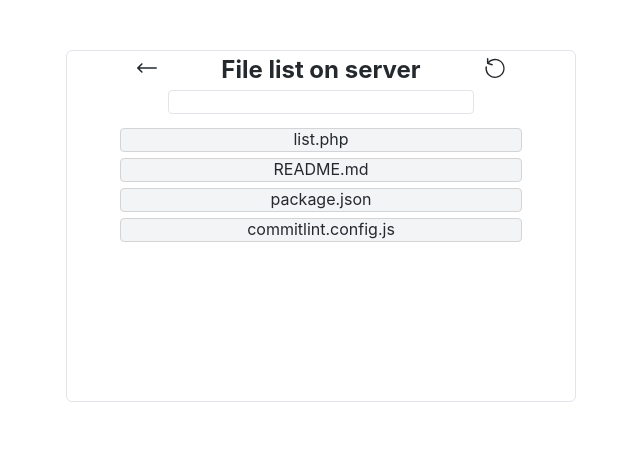
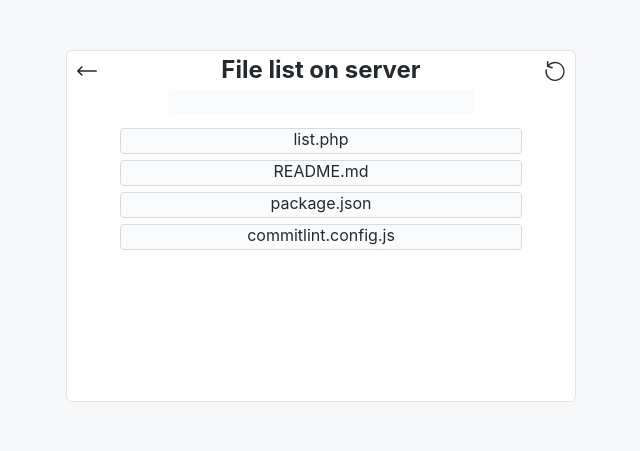
Before and after one commit to pandasoli/php-list-files, a PHP site: page /list.php in a window 1280 px wide. Shown: the top 451 px of the page, without its empty margins (319-959 px from the left). Run offline with PHP 8.4, Linux system fonts and the light colour scheme.

Commit message:
feat: added version 6

```diff
--- a/list.php
+++ b/list.php
@@ -6,50 +6,89 @@
     <?php
         $program_name = basename(__FILE__);
         $mode = isset( $_GET['mode'] ) ? $_GET['mode'] : 'light';
-        $dir = isset( $_GET['q'] ) ? $_GET['q'] : './';
-        $site = isset( $_GET['browser'] ) ? $_GET['browser'] : false;
+        $dir = isset( $_GET['search'] ) ? $_GET['search'] : './';
+        $browse = isset( $_GET['browser'] ) ? $_GET['browser']  : false;
+        $removeex = isset( $_GET['removeex'] ) ? $_GET['removeex'] : false;
         $tmp = '';
+
         echo "
             <script>
                 let file_list = []
                 let folder_list = []
                 let mode = '$mode'
                 let program_name = '$program_name'
-                let dir
+                let dir = '$dir'
             </script>
         ";
     ?>
 
     <style>
         :root {
-            --white-color: rgb(255, 255, 255);
-            --gray-color: rgb(36, 41, 46);
-            --blue-color: rgb(3, 102, 214);
-            --green-color: rgb(46, 164, 79);
+            --background-color: #f6f8fa;
+            --scrollbar-thumb-background-color: rgba(17, 88, 199, 1);
 
-            --faint-gray-border: 1px solid rgb(225, 228, 232);
-            --first-btn-color: rgb(243, 244, 246);
-            --first-btn-shadow-color: rgb(211, 212, 214);
-            --btn-active-border: rgba(3, 102, 214 , .3);
-            --font-color: rgb(36, 41, 46);
-            --form-color: transparent;
+            --btn-focus-box-shadow: 0px 0px 0px 3px rgba(17, 88, 199, .4);
+
+            --txb-background-color: #fafbfc;
+
+            --first-btn-font-color: #24292e;
+            --first-btn-background-color: #fafbfc;
+            --first-btn-border-color: #d9dadc;
+
+            --first-btn-hover-font-color: #24292e;
+            --first-btn-hover-background-color: #f3f4f6;
+            --first-btn-hover-border-color: #d3d4d6;
+            --first-btn-active-background-color: #edeff2;
+
+
+            --second-btn-font-color: #0366d6;
+            --second-btn-background-color: #fafbfc;
+            --second-btn-border-color: #d9dadc;
+
+            --second-btn-hover-font-color: #fff;
+            --second-btn-hover-background-color: #0366d6;
+            --second-btn-hover-border-color: #075bbb;
+            --second-btn-active-background-color: #035fc7;
+
+            --first-font-color: #24292e;
+            --second-font-color: #fff;
+            --form-background-color: #fff;
+            --form-border-color: #e1e4e8;
         }
 
         <?php
             if ($mode == 'darkness') {
                 echo "
                 :root {
-                    --white-color: rgb(36, 41, 46);
-                    --gray-color: rgb(36, 41, 46);
-                    --blue-color: rgb(3, 102, 214);
-                    --green-color: rgb(46, 164, 79);
+                    --background-color: #06090f;
+                    --scrollbar-thumb-background-color: rgba(17, 88, 199, 1);
 
-                    --faint-gray-border: 1px solid rgb(24, 26, 31);
-                    --first-btn-color: rgb(78, 85, 94);
-                    --first-btn-shadow-color: rgb(84, 87, 91);
-                    --btn-active-border: rgba(3, 102, 214 , .3);
-                    --font-color: rgb(210, 210, 210);
-                    --form-color: rgb(49, 54, 63);
+                    --btn-focus-box-shadow: 0px 0px 0px 3px rgba(17, 88, 199, .4);
+
+                    --txb-background-color: #0d1117;
+
+                    --first-btn-font-color: #c9d1d9;
+                    --first-btn-background-color: #21262d;
+                    --first-btn-border-color: #30363d;
+
+                    --first-btn-hover-font-color: #c9d1d9;
+                    --first-btn-hover-background-color: #30363d;
+                    --first-btn-hover-border-color: #8b949e;
+                    --first-btn-active-background-color: #161b22;
+
+                    --second-btn-font-color: #58a6ff;
+                    --second-btn-background-color: #21262d;
+                    --second-btn-border-color: #30363d;
+
+                    --second-btn-hover-font-color: #58a6ff;
+                    --second-btn-hover-background-color: #30363d;
+                    --second-btn-hover-border-color: #58a6ff;
+                    --second-btn-active-background-color: #0d419d;
+
+                    --first-font-color: #c9d1d9;
+                    --second-font-color: #fff;
+                    --form-background-color: #0d1117;
+                    --form-border-color: #30363d;
                 }
                 ";
             }
@@ -58,81 +97,123 @@
         ::-webkit-scrollbar {
             width: 7px;
             height: 7px;
-            background-color: var(--white-color);
+            background-color: var(--background-color);
         }
         ::-webkit-scrollbar-thumb {
-            background-color: var(--blue-color);
+            background-color: var(--scrollbar-thumb-background-color);
         }
 
         body {
             margin: 0px;
-            background-color: var(--white-color);
-            font-family: -apple-system, BlinkMacSystemFont, Segoe UI, Helvetica, Arial, sans-serif, Apple Color Emoji, Segoe UI Emoji;
+            background-color: var(--background-color);
+            font-family:
+            '-apple-system',
+            'BlinkMacSystemFont',
+            'Segoe UI',
+            'Helvetica',
+            'Arial',
+            'sans-serif',
+            'Apple Color Emoji',
+            'Segoe UI Emoji';
         }
 
         body div#initial {
-            width: 500px;
+            max-width: 500px;
+            width: 90%;
             height: auto;
             min-height: 340px;
             display: block;
             position: relative;
             margin: 50px auto 50px auto;
-            background-color: var(--form-color);
-            color: var(--font-color);
+            background-color: var(--form-background-color);
+            color: var(--first-font-color);
             text-align: center;
             border-radius: 6px;
             padding: 4px;
             padding-bottom: 6px;
-            border: var(--faint-gray-border);
+            border: 1px solid var(--form-border-color);
         }
 
+        /* Error */
         body div#initial div#error {
             display: none;
             margin-top: 50px;
         }
 
         body div#initial div#error svg {
-            fill: var(--first-btn-color);
+            fill: var(--first-btn-background-color);
             width: 100px;
         }
 
         body div#initial div#error h2 {
-            color: var(--first-btn-color);
+            color: var(--first-btn-background-color);
             font-size: 14pt;
             margin: 0px;
         }
 
+        /* Buttons */
         body div#initial div#buttons {
             padding-top: 8px;
         }
 
-        body div#initial div#buttons a {
+        body div#initial div#buttons a.item {
             text-decoration: none;
+            outline: none;
+            transition: .2s cubic-bezier(.3, 0, .5, 1);
+                -webkit-transition: .2s cubic-bezier(.3, 0, .5, 1);
+                -moz-transition: .2s cubic-bezier(.3, 0, .5, 1);
+                -o-transition: .2s cubic-bezier(.3, 0, .5, 1);
+            user-select: none;
+                -webkit-user-select: none;
+                -moz-user-select: none;
+                -moz-user-select: none;
             display: block;
             width: 80%;
             text-align: center;
             margin: 6px auto 6px auto;
-            background-color: var(--first-btn-color);
+            font-size: 12pt;
             border-radius: 4px;
-            height: 22px;
-            color: var(--font-color);
-            line-height: 1.3rem;
-            border: 1px solid var(--first-btn-shadow-color);
+            height: 24px;
+            color: var(--first-btn-font-color);
+            background-color: var(--first-btn-background-color);
+            border: 1px solid var(--first-btn-border-color);
         }
-        body div#initial div#buttons a:active { box-shadow: 0px 0px 0px 3px var(--btn-active-border); }
+        body div#initial div#buttons a.item:hover {
+            color: var(--first-btn-hover-font-color);
+            background-color: var(--first-btn-hover-background-color);
+            border: 1px solid var(--first-btn-hover-border-color);
+        }
+        body div#initial div#buttons a.item:active {
+            background-color: var(--first-btn-active-background-color);
+        }
+        body div#initial div#buttons a.item:focus {
+            /* box-shadow: var(--btn-focus-box-shadow); */
+            /* border: 1px solid var(--first-btn-hover-border-color); */
+            color: var(--first-btn-hover-font-color);
+            background-color: var(--first-btn-hover-background-color);
+            border: 1px solid var(--first-btn-hover-border-color);
+        }
 
-        body div#initial div#buttons a.btn-folder {
-            background-color: var(--blue-color);
-            border-color: var(--blue-color);
+        body div#initial div#buttons a.item.btn-folder {
+            color: var(--second-btn-font-color);
+            background-color: var(--second-btn-background-color);
+            border: 1px solid var(--second-btn-border-color);
         }
-        <?php
-            if ($mode == 'light') {
-                echo '
-                body div#initial div#buttons a.btn-folder {
-                    color: var(--white-color);
-                }';
-            }
-        ?>
+        body div#initial div#buttons a.item.btn-folder:hover {
+            color: var(--second-btn-hover-font-color);
+            border: 1px solid var(--second-btn-hover-border-color);
+            background-color: var(--second-btn-hover-background-color);
+        }
+        body div#initial div#buttons a.item.btn-folder:active {
+            background-color: var(--second-btn-active-background-color);
+            color: var(--second-btn-hover-font-color);
+        }
+        body div#initial div#buttons a.item.btn-folder:focus {
+            color: var(--second-btn-hover-font-color);
+            border: 1px solid var(--second-btn-hover-border-color);
+            background-color: var(--second-btn-hover-background-color);
+
+        }
 
         /* header */
         body div#initial div#header {
@@ -141,7 +222,14 @@
             justify-content: center;
         }
 
-        body div#initial div#title h1 {
+        body div#initial div#header div#title {
+            display: flex;
+            flex-wrap: wrap;
+            width: 100%;
+            justify-content: space-between;
+        }
+
+        body div#initial div#header div#title h1 {
             font-size: 18pt;
             margin: 0px;
             margin-bottom: 6px;
@@ -157,53 +245,61 @@
             border-radius: 0px;
             display: inline-block;
             position: relative;
-            left: -60px;
-            fill: var(--font-color);
+            fill: var(--first-font-color);
+            margin: 6px;
         }
 
         body div#initial div#header input#txbSearch {
-            border: var(--faint-gray-border);
+            border: 1px solid var(--first-btn-background-color);
             border-radius: 4px;
             width: 60%;
             height: 20px;
-            background-color: var(--white-color);
+            background-color: var(--txb-background-color);
             outline: none;
-            color: var(--font-color);
+            color: var(--first-font-color);
             text-align: center;
             font-size: 12pt;
             display: inline-block;
         }
-
-        body svg.btnBrowser {
-            fill: var(--font-color);
-            height: 24px;
-            margin: 10px 0px 0px 10px;
+        body div#initial div#header input#txbSearch:focus {
+            border: 1px solid var(--second-btn-hover-border-color);
         }
 
-        body svg.btnBrowser.btnReload {
+        /* Browser */
+        body div#buttons {
+            padding: 4px 0px 4px 0px;
+        }
+
+        body div#buttons svg.btnBrowser {
+            fill: var(--first-font-color);
+            height: 24px;
+            margin-left: 10px;
+        }
+
+        body div#buttons svg.btnBrowser.btnReload {
             height: 20px;
         }
 
         body iframe#browser {
             width: 90%;
             height: 90vh;
-            margin: 5vh auto;
+            margin: 6px auto 20px auto;
             display: block;
             position: relative;
-            border: var(--faint-gray-border);
+            border: 1px solid var(--form-border-color);
             border-radius: 6px;
-            background-color: white;
+            background-color: #fff;
         }
 
     </style>
 
     <link rel='icon' href='https://icons.iconarchive.com/icons/papirus-team/papirus-mimetypes/256/app-x-php-icon.png'/>
-    <title>File list on server</title>
+    <title>&#60;/&#62; File list on server</title>
 </head>
 <body id='body'>
 
     <?php
-        if ($site != false) {
+        if ($browse != false) {
             goto createBrowser;
         }
     ?>
@@ -212,9 +308,9 @@
 
         <div id='header'>
             <div id='title'>
-                <svg class='top-buttons' onclick='javascript:history.go(-1)' style='left: -60px;' viewBox='0 0 512 512'> <g> <path d='M492,236H68.442l70.164-69.824c7.829-7.792,7.859-20.455,0.067-28.284c-7.792-7.83-20.456-7.859-28.285-0.068l-104.504,104c-0.007,0.006-0.012,0.013-0.018,0.019c-7.809,7.792-7.834,20.496-0.002,28.314c0.007,0.006,0.012,0.013,0.018,0.019l104.504,104c7.828,7.79,20.492,7.763,28.285-0.068c7.792-7.829,7.762-20.492-0.067-28.284L68.442,276H492c11.046,0,20-8.954,20-20C512,244.954,503.046,236,492,236z'/> </g> </svg>
+                <svg class='top-buttons' onclick='javascript:history.go(-1)' viewBox='0 0 512 512'> <path d='M492,236H68.442l70.164-69.824c7.829-7.792,7.859-20.455,0.067-28.284c-7.792-7.83-20.456-7.859-28.285-0.068l-104.504,104c-0.007,0.006-0.012,0.013-0.018,0.019c-7.809,7.792-7.834,20.496-0.002,28.314c0.007,0.006,0.012,0.013,0.018,0.019l104.504,104c7.828,7.79,20.492,7.763,28.285-0.068c7.792-7.829,7.762-20.492-0.067-28.284L68.442,276H492c11.046,0,20-8.954,20-20C512,244.954,503.046,236,492,236z'/> </svg>
                 <h1>File list on server</h1>
-                <svg class='top-buttons' onclick='window.location.reload()' style='left: 60px;' viewBox='0 0 458.186 458.186'><g transform='matrix(-1,0,0,1,458.1860580444336,0)'><g> <g> <path d='M445.651,201.95c-1.485-9.308-10.235-15.649-19.543-14.164c-9.308,1.485-15.649,10.235-14.164,19.543c0.016,0.102,0.033,0.203,0.051,0.304c17.38,102.311-51.47,199.339-153.781,216.719c-102.311,17.38-199.339-51.47-216.719-153.781S92.966,71.232,195.276,53.852c62.919-10.688,126.962,11.29,170.059,58.361l-75.605,25.19c-8.944,2.976-13.781,12.638-10.806,21.582c0.001,0.002,0.002,0.005,0.003,0.007c2.976,8.944,12.638,13.781,21.582,10.806c0.003-0.001,0.005-0.002,0.007-0.002l102.4-34.133c6.972-2.322,11.675-8.847,11.674-16.196v-102.4C414.59,7.641,406.949,0,397.523,0s-17.067,7.641-17.067,17.067v62.344C292.564-4.185,153.545-0.702,69.949,87.19s-80.114,226.911,7.779,310.508s226.911,80.114,310.508-7.779C435.905,339.799,457.179,270.152,445.651,201.95z'/> </g> </g> </svg>
+                <svg class='top-buttons' onclick='window.location.reload()' viewBox='0 0 458.186 458.186'><g transform='matrix(-1,0,0,1,458.1860580444336,0)'><g> <path d='M445.651,201.95c-1.485-9.308-10.235-15.649-19.543-14.164c-9.308,1.485-15.649,10.235-14.164,19.543c0.016,0.102,0.033,0.203,0.051,0.304c17.38,102.311-51.47,199.339-153.781,216.719c-102.311,17.38-199.339-51.47-216.719-153.781S92.966,71.232,195.276,53.852c62.919-10.688,126.962,11.29,170.059,58.361l-75.605,25.19c-8.944,2.976-13.781,12.638-10.806,21.582c0.001,0.002,0.002,0.005,0.003,0.007c2.976,8.944,12.638,13.781,21.582,10.806c0.003-0.001,0.005-0.002,0.007-0.002l102.4-34.133c6.972-2.322,11.675-8.847,11.674-16.196v-102.4C414.59,7.641,406.949,0,397.523,0s-17.067,7.641-17.067,17.067v62.344C292.564-4.185,153.545-0.702,69.949,87.19s-80.114,226.911,7.779,310.508s226.911,80.114,310.508-7.779C435.905,339.799,457.179,270.152,445.651,201.95z'/> </g> </svg>
             </div>
 
             <input type='text' id='txbSearch'/>
@@ -223,10 +319,6 @@
         <div id='buttons'>
 
             <?php
-                echo "
-                <script>
-                    dir = '$dir'
-                </script>";
 
                 $directory = dir($dir);
                 while(($folder = $directory -> read()) != false)
@@ -234,7 +326,7 @@
                     if ( $folder != '.' and $folder != '..' and is_dir($dir. '/'. $folder) )
                     {
                         $tmp = strtolower(str_replace(' ', '-', $folder));
-                        echo "<a href='http://localhost:8080/$program_name?q=$dir/$folder&mode=$mode' class='item $tmp btn-folder'>$folder</a>";
+                        echo "<a href='http://localhost:8080/$program_name?search=$dir/$folder&mode=$mode' class='item $tmp btn-folder'>$folder</a>";
                         echo "
                         <script>
                             folder_list.push('$tmp')
@@ -245,11 +337,11 @@
                 $directory = dir($dir);
                 while(($file = $directory -> read()) != false)
                 {
-                    // and substr($file, -4) == '.php'
                     if ( $file != '.' and $file != '..' and is_file($dir. '/'. $file))
                     {
                         $tmp = strtolower(str_replace(' ', '-', $file));
-                        echo "<a href='http://localhost:8080/$program_name?mode=$mode&browser=http://localhost:8080/$dir/$file' class='item $tmp btn-file'>$file</a>";
+                        if ($removeex) { $file = substr($file, 0, -strlen(pathinfo($file, PATHINFO_EXTENSION)) - 1); }
+                        echo "<a href='http://localhost:8080/$program_name?mode=$mode&browser=http://localhost:8080/$dir/$file' class='item $tmp'>$file</a>";
                         echo "
                         <script>
                             file_list.push('$tmp')
@@ -274,6 +366,7 @@
 
         <script>
             const $txbSearch = document.getElementById('txbSearch')
+            const $error     = document.getElementById('error'    )
             let tmp = ''
             let tmpbool
 
@@ -287,7 +380,8 @@
                         {
                             tmp = document.getElementsByClassName(folder_list[x])[0].text
 
-                            if (tmp.substring(0, $txbSearch.value.length) == $txbSearch.value)
+                            // if (tmp.substring(0, $txbSearch.value.length) == $txbSearch.value)
+                            if (tmp.includes($txbSearch.value))
                             {
                                 tmp = document.getElementsByClassName(folder_list[x])
                                 for (y = 0; y < tmp.length; y++) {
@@ -310,7 +404,8 @@
                         {
                             tmp = document.getElementsByClassName(file_list[x])[0].text
 
-                            if (tmp.substring(0, $txbSearch.value.length) == $txbSearch.value)
+                            // if (tmp.substring(0, $txbSearch.value.length) == $txbSearch.value)
+                            if (tmp.includes($txbSearch.value))
                             {
                                 tmp = document.getElementsByClassName(file_list[x])
                                 for (y = 0; y < tmp.length; y++) {
@@ -329,7 +424,7 @@
 
                 }
                 else {
-                    tmp = document.getElementById('txbSearch').value.replace(' ', '-')
+                    tmp = $txbSearch.value.replace(' ', '-')
 
                     try {
                         for (x = 0; x < file_list.length; x++)
@@ -366,6 +461,10 @@
 
             })
 
+            if (file_list.length == 0 || folder_list.len == 0) {
+                $error.style.display = 'block'
+            }
+
         </script>
 
     </div>
@@ -373,18 +472,14 @@
     <?php
         createBrowser:
 
-        if ($site != false) {
+        if ($browse != false) {
             echo "
-                <svg class='btnBrowser' onclick='javascript:history.go(-1)' viewBox='0 0 512 512'> <g> <path d='M492,236H68.442l70.164-69.824c7.829-7.792,7.859-20.455,0.067-28.284c-7.792-7.83-20.456-7.859-28.285-0.068l-104.504,104c-0.007,0.006-0.012,0.013-0.018,0.019c-7.809,7.792-7.834,20.496-0.002,28.314c0.007,0.006,0.012,0.013,0.018,0.019l104.504,104c7.828,7.79,20.492,7.763,28.285-0.068c7.792-7.829,7.762-20.492-0.067-28.284L68.442,276H492c11.046,0,20-8.954,20-20C512,244.954,503.046,236,492,236z'/> </g> </svg>
-                <svg class='btnBrowser btnReload' onclick='window.location.reload()' viewBox='0 0 458.186 458.186'><g transform='matrix(-1,0,0,1,458.1860580444336,0)'><g> <g> <path d='M445.651,201.95c-1.485-9.308-10.235-15.649-19.543-14.164c-9.308,1.485-15.649,10.235-14.164,19.543c0.016,0.102,0.033,0.203,0.051,0.304c17.38,102.311-51.47,199.339-153.781,216.719c-102.311,17.38-199.339-51.47-216.719-153.781S92.966,71.232,195.276,53.852c62.919-10.688,126.962,11.29,170.059,58.361l-75.605,25.19c-8.944,2.976-13.781,12.638-10.806,21.582c0.001,0.002,0.002,0.005,0.003,0.007c2.976,8.944,12.638,13.781,21.582,10.806c0.003-0.001,0.005-0.002,0.007-0.002l102.4-34.133c6.972-2.322,11.675-8.847,11.674-16.196v-102.4C414.59,7.641,406.949,0,397.523,0s-17.067,7.641-17.067,17.067v62.344C292.564-4.185,153.545-0.702,69.949,87.19s-80.114,226.911,7.779,310.508s226.911,80.114,310.508-7.779C435.905,339.799,457.179,270.152,445.651,201.95z'/> </g> </g> </svg>
+                <div id='buttons'>
+                    <svg class='btnBrowser' onclick='javascript:history.go(-1)' viewBox='0 0 512 512'> <path d='M492,236H68.442l70.164-69.824c7.829-7.792,7.859-20.455,0.067-28.284c-7.792-7.83-20.456-7.859-28.285-0.068l-104.504,104c-0.007,0.006-0.012,0.013-0.018,0.019c-7.809,7.792-7.834,20.496-0.002,28.314c0.007,0.006,0.012,0.013,0.018,0.019l104.504,104c7.828,7.79,20.492,7.763,28.285-0.068c7.792-7.829,7.762-20.492-0.067-28.284L68.442,276H492c11.046,0,20-8.954,20-20C512,244.954,503.046,236,492,236z'/> </svg>
+                    <svg class='btnBrowser btnReload' onclick='window.location.reload()' viewBox='0 0 458.186 458.186'><g transform='matrix(-1,0,0,1,458.1860580444336,0)'><path d='M445.651,201.95c-1.485-9.308-10.235-15.649-19.543-14.164c-9.308,1.485-15.649,10.235-14.164,19.543c0.016,0.102,0.033,0.203,0.051,0.304c17.38,102.311-51.47,199.339-153.781,216.719c-102.311,17.38-199.339-51.47-216.719-153.781S92.966,71.232,195.276,53.852c62.919-10.688,126.962,11.29,170.059,58.361l-75.605,25.19c-8.944,2.976-13.781,12.638-10.806,21.582c0.001,0.002,0.002,0.005,0.003,0.007c2.976,8.944,12.638,13.781,21.582,10.806c0.003-0.001,0.005-0.002,0.007-0.002l102.4-34.133c6.972-2.322,11.675-8.847,11.674-16.196v-102.4C414.59,7.641,406.949,0,397.523,0s-17.067,7.641-17.067,17.067v62.344C292.564-4.185,153.545-0.702,69.949,87.19s-80.114,226.911,7.779,310.508s226.911,80.114,310.508-7.779C435.905,339.799,457.179,270.152,445.651,201.95z'/> </svg>
+                </div>
 
-                <iframe id='browser' src='$site' frameborder='0'></iframe>
-
-                <style>
-                    body {
-                        display: flex;
-                    }
-                </style>
+                <iframe id='browser' src='$browse' frameborder='0'></iframe>
             ";
 
         }
```
